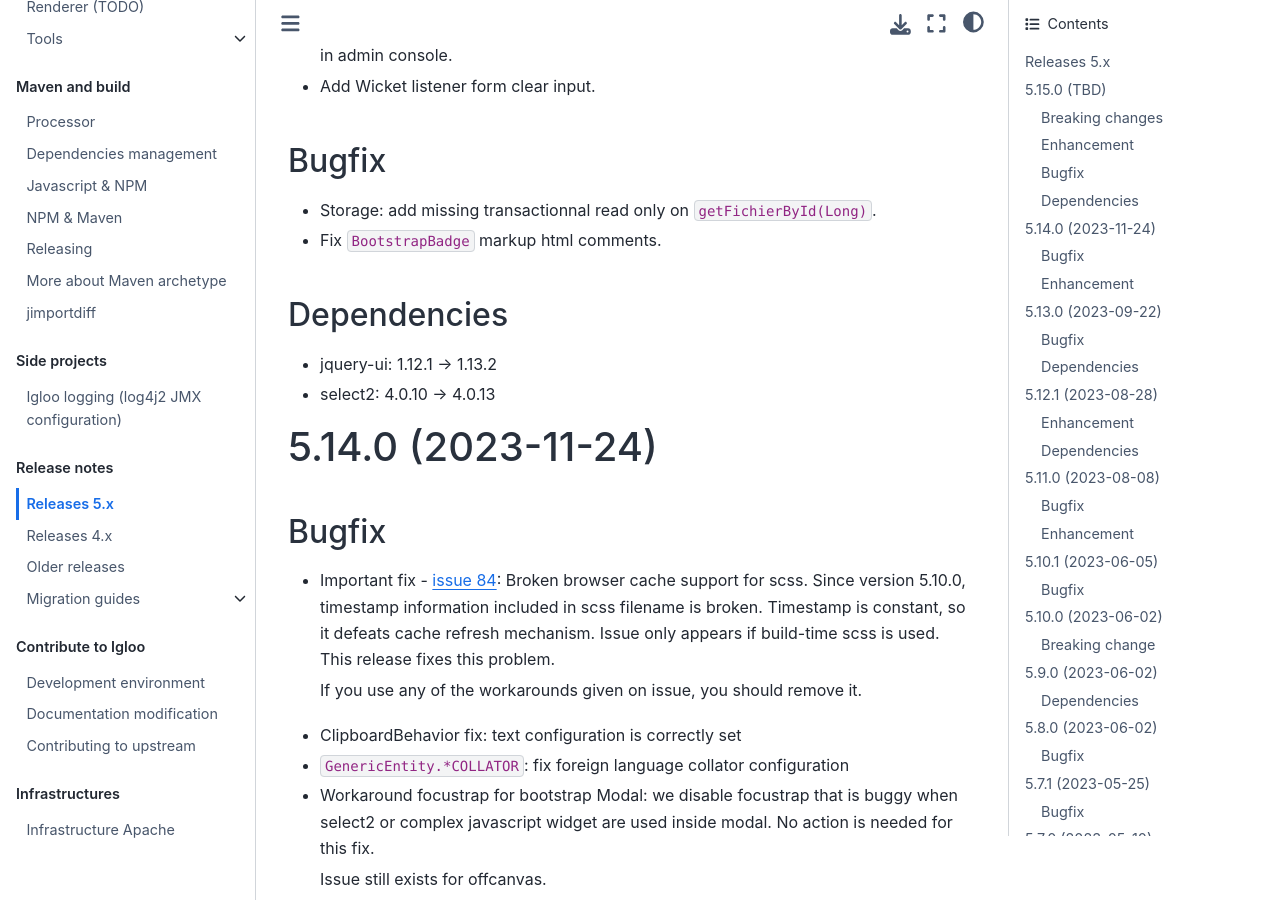
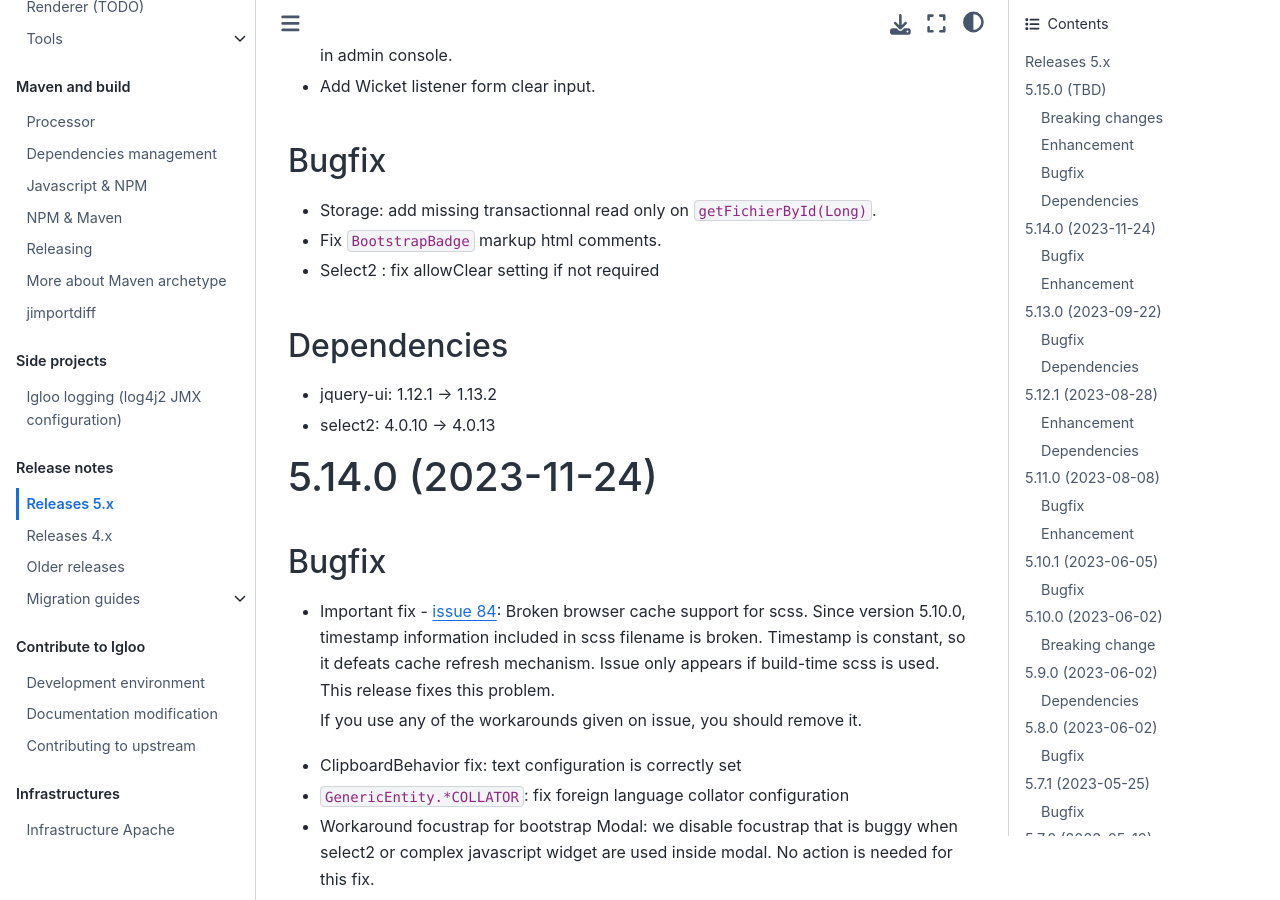
Before and after one commit to igloo-project/igloo-doc, a Sphinx documentation site: the page built from source/release-notes/releases-5.x.md, in a window 1280 px wide and 900 px high, scrolled down 417 px. Built offline with Sphinx 7.4.7 and the Sphinx Book theme 1.1.4, drawn with Linux system fonts in a browser that asks for light colours.

Commit message:
Changelog 5.15.0

```diff
--- a/source/release-notes/releases-5.x.md
+++ b/source/release-notes/releases-5.x.md
@@ -19,6 +19,7 @@
 
 * Storage: add missing transactionnal read only on `getFichierById(Long)`.
 * Fix `BootstrapBadge` markup html comments.
+* Select2 : fix allowClear setting if not required
 
 ## Dependencies
 
```
